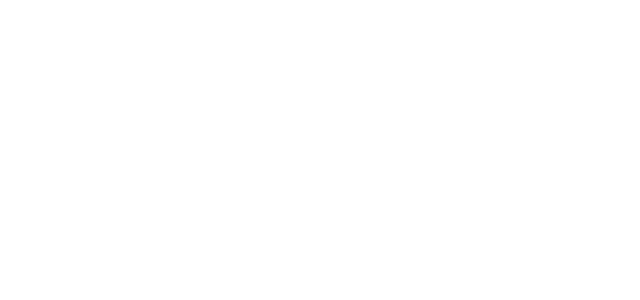
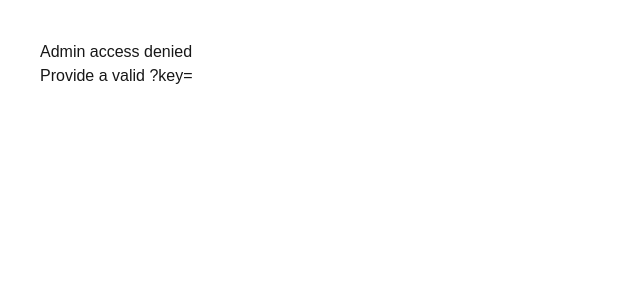
Before and after one commit to Security-Arts/lockpoint, a Next.js app: page /admin in a window 1280 px wide. Before the commit this address had no page. Shown: the top 300 px of the page, without its empty margins (0-640 px from the left). Built offline with nearby package versions, Linux system fonts and the light colour scheme.

Commit message:
Update page.tsx

```diff
--- a/app/admin/page.tsx
+++ b/app/admin/page.tsx
@@ -13,7 +13,15 @@
 }: {
   searchParams: Record<string, string | string[] | undefined>;
 }) {
-if (!reqKeyOk(searchParams)) redirect("/locks");
+if (!reqKeyOk(searchParams)) {
+  return (
+    <div style={{ padding: 40 }}>
+      <h1>Admin access denied</h1>
+      <p>Provide a valid ?key=</p>
+    </div>
+  );
+}
+
 
   const url = process.env.NEXT_PUBLIC_SUPABASE_URL!;
   const service = process.env.SUPABASE_SERVICE_ROLE_KEY!;
```
